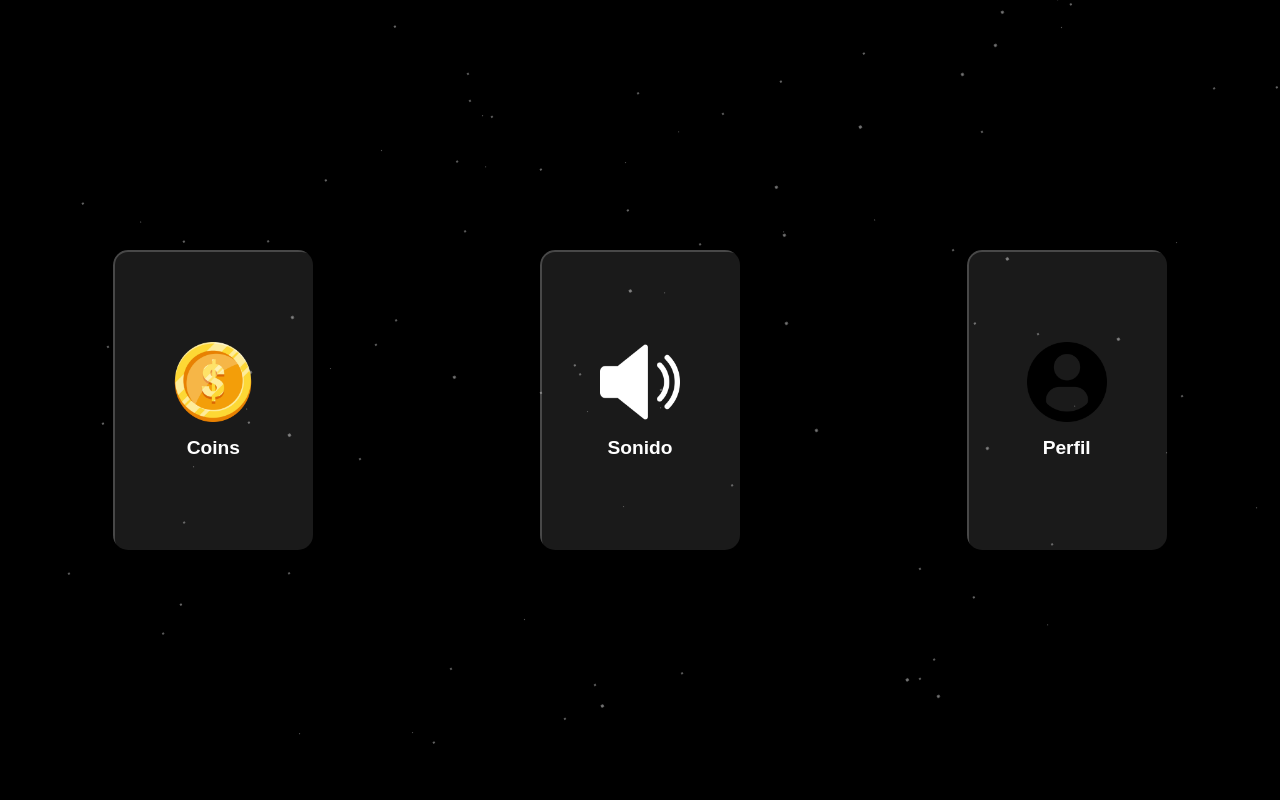
After one commit to Martin200618/SetQuestFinal, a PHP site: page /configuracion/configuracion.html in a window 1280 px wide. The commit adds this page. Run offline with PHP 8.4, Linux system fonts and the light colour scheme.

```diff
--- a/SetQuest-main/Juego 2 Asteroides/SCRIPTS/scriptjuego.js
+++ b/SetQuest-main/Juego 2 Asteroides/SCRIPTS/scriptjuego.js
@@ -434,11 +434,6 @@ function MoverDinosaurio() {
   dino.style.bottom = dinoPosY + "px";
 }
 
-function TocarSuelo() {
-  dinoPosY = sueloY;
-  velY = 0;
-  saltando = false;
-}
 
 function MoverSuelo() {
   sueloX -= CalcularDesplazamiento();
--- a/SetQuest-main/Juego 2 Asteroides/STYLES/stylejuego.css
+++ b/SetQuest-main/Juego 2 Asteroides/STYLES/stylejuego.css
@@ -80,6 +80,7 @@ body {
 }
 
 .arrow {
+  font-weight: bold;
   border: #01ddfa 2px solid;
   width: 5vw; /* Usa una unidad relativa para ancho */
   height: 5vw; /* Mantiene la proporción de las flechas */
@@ -92,9 +93,11 @@ body {
   cursor: pointer;
   user-select: none;
   margin: 5px 0; /* Espacio entre las flechas */
+  transition: transform 0.3s ease;
 }
 
 .arrow:hover {
+  transform: scale(1.2);
   background-color: rgba(94, 94, 94, 0.8);
   border: #3802fc 2px solid;
 }
--- a/SetQuest-main/Juego 2 Asteroides/index.html
+++ b/SetQuest-main/Juego 2 Asteroides/index.html
@@ -17,7 +17,7 @@
     ></audio>
     <audio id="collision-sound2" src="./SONIDOS/perderpuntos.mp3"></audio>
     <audio id="background-music" loop>
-      <source src="./SONIDOS/Musica_Fondo.mp3" type="audio/mp3">
+      <source src="./SONIDOS/Musica de fondo.mp3" type="audio/mp3">
       Tu navegador no soporta la reproducción de audio.
     </audio>
     <div class="conteo"></div>
--- /dev/null
+++ b/SetQuest-main/configuracion/configuracion.html
@@ -0,0 +1,32 @@
+<!DOCTYPE html>
+<html lang="es">
+<head>
+    <meta charset="UTF-8">
+    <meta name="viewport" content="width=device-width, initial-scale=1.0">
+    <title>Configuración del Jugador</title>
+    <link rel="stylesheet" href="styles.css">
+</head>
+<body>
+    <div class="container">
+        <a href="coins.html">
+            <div class="card">
+                <img src="./img/dolar.png" alt="Coins" class="icon">
+                <h3>Coins</h3>
+            </div>
+        </a>
+        <a href="sound.html">
+            <div class="card">
+                <img src="./img/volumen.png" alt="Sonido" class="icon">
+                <h3>Sonido</h3>
+            </div>
+        </a>
+        <a href="nick.html">
+            <div class="card">
+                <img src="./img/usuario-de-perfil.png" alt="Nick" class="icon">
+                <h3>Perfil</h3>
+            </div>
+        </a>
+    </div>
+    <script src="./script.js"></script>
+</body>
+</html>
--- /dev/null
+++ b/SetQuest-main/configuracion/script.js
@@ -0,0 +1,35 @@
+// Seleccionamos el cuerpo del documento
+const body = document.querySelector("body");
+
+// Creamos un contenedor para las estrellas
+const space = document.createElement("div");
+space.id = "space";
+body.appendChild(space);
+
+// Función para crear una estrella
+function createStar() {
+    const star = document.createElement("div");
+    star.classList.add("star");
+
+    // Asignar un tamaño aleatorio entre 1px y 3px para simular estrellas pequeñas y grandes
+    const size = Math.random() * 2 + 1;
+    star.style.width = `${size}px`;
+    star.style.height = `${size}px`;
+
+    // Posicionarla en un lugar aleatorio de la pantalla
+    star.style.top = `${Math.random() * 100}vh`;
+    star.style.left = `${Math.random() * 100}vw`;
+
+    // Añadir la estrella al espacio
+    space.appendChild(star);
+}
+
+// Crear 100 estrellas
+for (let i = 0; i < 100; i++) {
+    createStar();
+}
+
+// Cada 5 segundos creamos más estrellas para añadir dinamismo al fondo
+setInterval(() => {
+    createStar();
+}, 5000);
--- /dev/null
+++ b/SetQuest-main/configuracion/styles.css
@@ -0,0 +1,152 @@
+body {
+    margin: 0;
+    font-family: Arial, sans-serif;
+    background-color: #000;
+    color: #fff;
+}
+
+a{
+    text-decoration: none;
+    color: #fff;
+}
+
+/* Estilo del contenedor principal */
+.container {
+    display: flex;
+    justify-content: space-around;
+    align-items: center;
+    height: 100vh;
+
+}
+
+/* Estilo de las tarjetas dentro del contenedor */
+.card {
+    position: relative;
+    width: 200px;
+    height: 300px;
+    background-color: rgba(255, 255, 255, 0.1); /* Fondo ligeramente transparente */
+    border-radius: 15px;
+    display: flex;
+    flex-direction: column;
+    justify-content: center;
+    align-items: center;
+    transition: transform 0.4s ease, box-shadow 0.4s ease;
+    cursor: pointer;
+    overflow: hidden;
+}
+
+/* Imagen e iconos de las tarjetas */
+.card img {
+    width: 80px;
+    height: 80px;
+    margin-bottom: 15px;
+}
+
+.card h3 {
+    color: white;
+    font-size: 1.2rem;
+    text-align: center;
+}
+
+/* Efecto hover en las tarjetas */
+.card:hover {
+    transform: scale(1.1); /* Efecto de agrandar */
+    box-shadow: 0 0 20px rgba(255, 255, 255, 0.8), 0 0 30px rgba(255, 255, 255, 0.4); /* Brillo suave */
+    border: 1px solid rgba(255, 255, 255, 0.3); /* Borde suave */
+}
+
+/* Efecto animado en los bordes para simular energía espacial */
+.card::before {
+    content: "";
+    position: absolute;
+    top: 0;
+    left: 0;
+    width: 100%;
+    height: 100%;
+    border-radius: 15px;
+    border: 2px solid rgba(255, 255, 255, 0.2); /* Borde inicial sutil */
+    transition: border-color 0.4s ease;
+    box-shadow: 0 0 50px rgba(255, 255, 255, 0.2);
+}
+
+/* Efecto borde luminoso y movimiento de energía en el hover */
+.card:hover::before {
+    border: 2px solid rgba(255, 255, 255, 0.5); /* Borde brillante */
+    box-shadow: 0 0 50px rgba(255, 255, 255, 0.6); /* Luz intensa */
+    animation: glow 2s infinite ease-in-out;
+}
+
+/* Animación suave de brillo, simulando un destello estelar */
+@keyframes glow {
+    0% {
+        box-shadow: 0 0 20px rgba(255, 255, 255, 0.3), 0 0 40px rgba(255, 255, 255, 0.2);
+    }
+    50% {
+        box-shadow: 0 0 30px rgba(255, 255, 255, 0.5), 0 0 60px rgba(255, 255, 255, 0.4);
+    }
+    100% {
+        box-shadow: 0 0 20px rgba(255, 255, 255, 0.3), 0 0 40px rgba(255, 255, 255, 0.2);
+    }
+}
+
+
+.icon {
+    width: 100px;
+    height: 100px;
+    margin-bottom: 20px;
+    object-fit: contain;
+}
+
+h3 {
+    margin: 0;
+    font-size: 24px;
+}
+
+
+/* Contenedor de las estrellas */
+#space {
+    position: absolute;
+    top: 0;
+    left: 0;
+    width: 100%;
+    height: 100%;
+    overflow: hidden;
+    z-index: -1; /* Estrellas en el fondo */
+}
+
+/* Estilo de cada estrella */
+.star {
+    position: absolute;
+    border-radius: 50%;
+    background: white;
+    animation: twinkle 2s infinite ease-in-out, moveCircular 10s infinite linear;
+}
+
+/* Animación de parpadeo */
+@keyframes twinkle {
+    0%, 100% {
+        opacity: 0.8;
+    }
+    50% {
+        opacity: 0.3;
+    }
+}
+
+/* Animación para mover las estrellas en círculos */
+@keyframes moveCircular {
+    0% {
+        transform: translate(0, 0) rotate(0deg);
+    }
+    25% {
+        transform: translate(50px, 50px) rotate(90deg);
+    }
+    50% {
+        transform: translate(100px, 0) rotate(180deg);
+    }
+    75% {
+        transform: translate(50px, -50px) rotate(270deg);
+    }
+    100% {
+        transform: translate(0, 0) rotate(360deg);
+    }
+}
--- a/SetQuest-main/seleccion-modos.html
+++ b/SetQuest-main/seleccion-modos.html
@@ -38,7 +38,7 @@
     </a>
 
     <!-- Carte D -->
-    <a href="#" class="card">
+    <a href="./configuracion/configuracion.html" class="card">
       <div class="card-background" style="background-image: url(./Imagenes/satelite-configutacion.jpeg)"></div>
       <div class="card-content">
         <p>Mas</p>
```
Also changed, not shown: SetQuest-main/configuracion/img/dolar.png (added), SetQuest-main/configuracion/img/usuario-de-perfil.png (added), SetQuest-main/configuracion/img/volumen.png (added), 1 other file.
